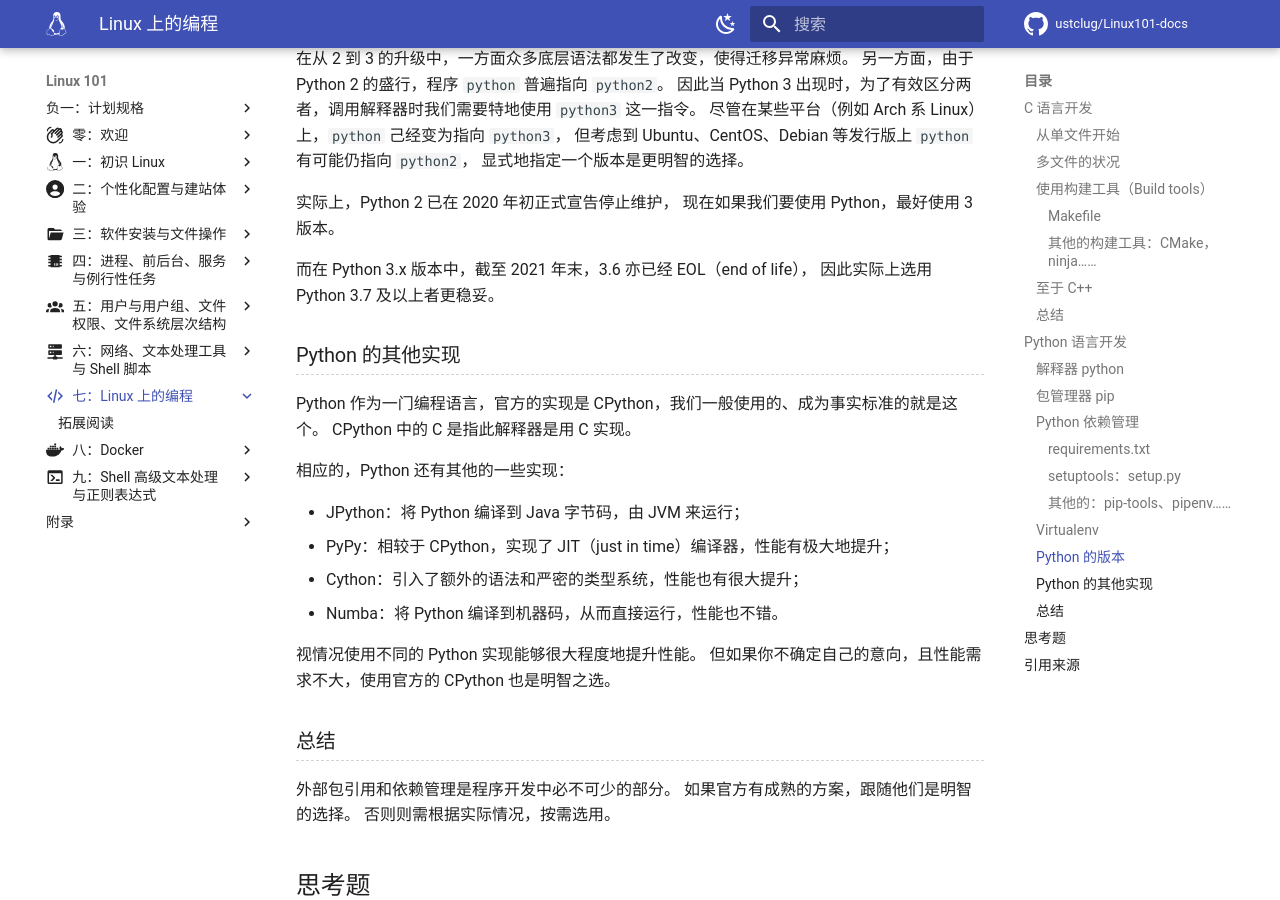
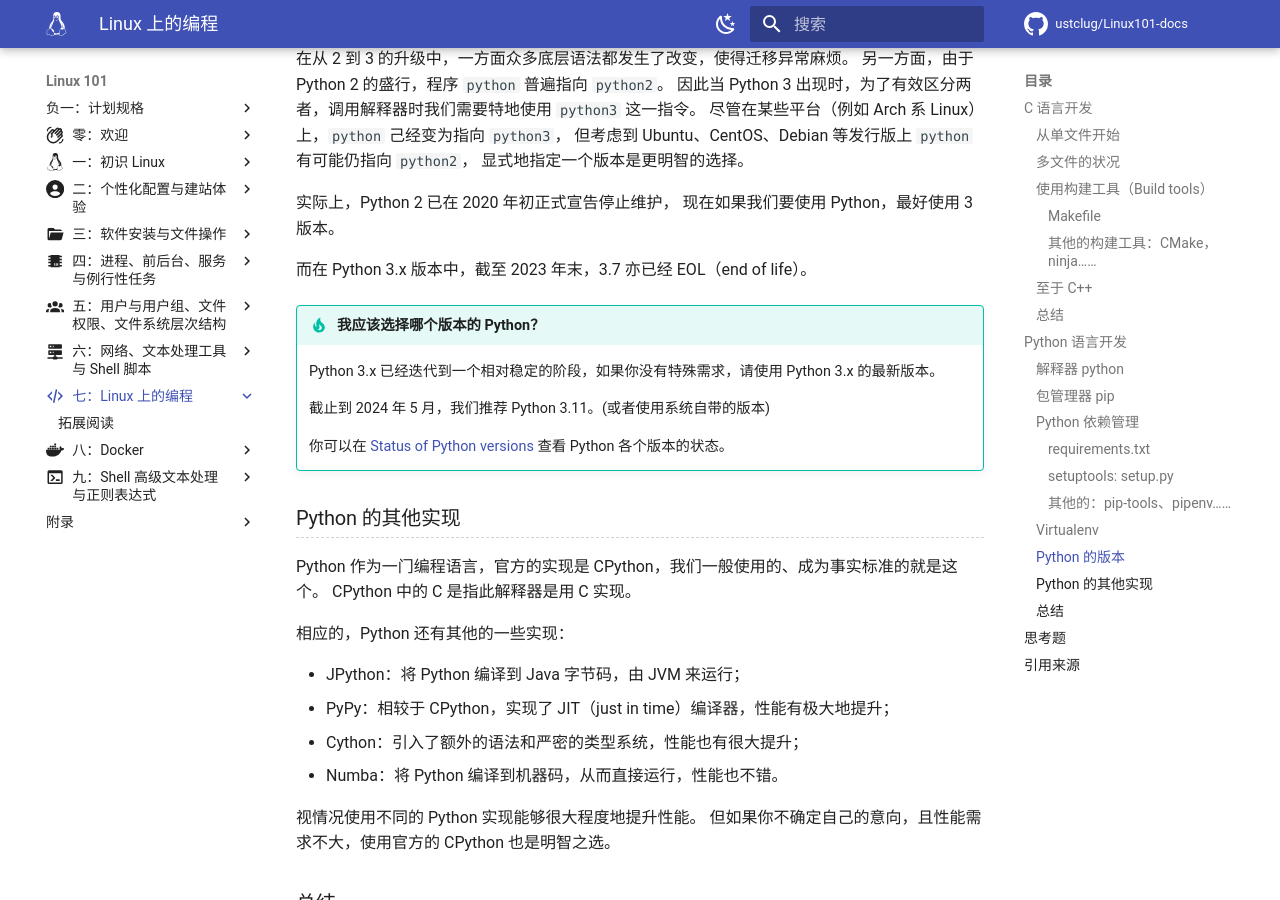
Before and after one commit to ustclug/Linux101-docs, an MkDocs documentation site: the page built from docs/Ch07/index.md, in a window 1280 px wide and 900 px high, scrolled down 9693 px. Built offline with MkDocs 1.6.1 and Material for MkDocs 9.7.7, drawn with Linux system fonts in a browser that asks for light colours; comment, search, counter and statistics services are not loaded; some of the changed text lies outside the part shown.

Commit message:
Ch07: update python version info

```diff
--- a/docs/Ch07/index.md
+++ b/docs/Ch07/index.md
@@ -365,7 +365,7 @@ $ pip3 install -r requirements.txt
 
 此方案简单明了，易于使用，但对于依赖的处理能力不足。
 
-#### setuptools：setup.py {#py-setup}
+#### setuptools: setup.py {#py-setup}
 
 在 PyPI，即 pip 获取 Python 包的来源中，使用 setuptools 是主流选择。
 setuptools 不是 Python 官方的项目，但它已成为 Python 打包（packaging）的事实标准。
@@ -456,8 +456,15 @@ Python 2 到 3 某种程度上讲不是变革，实际上 Python 2 和 3 基本
 实际上，Python 2 已在 2020 年初正式宣告停止维护，
 现在如果我们要使用 Python，最好使用 3 版本。
 
-而在 Python 3.x 版本中，截至 2021 年末，3.6 亦已经 EOL（end of life），
-因此实际上选用 Python 3.7 及以上者更稳妥。
+而在 Python 3.x 版本中，截至 2023 年末，3.7 亦已经 EOL（end of life）。
+
+!!! tip "我应该选择哪个版本的 Python？"
+
+    Python 3.x 已经迭代到一个相对稳定的阶段，如果你没有特殊需求，请使用 Python 3.x 的最新版本。
+
+    截止到 2024 年 5 月，我们推荐 Python 3.11。(或者使用系统自带的版本)
+
+    你可以在 [Status of Python versions](https://devguide.python.org/versions/) 查看 Python 各个版本的状态。
 
 ### Python 的其他实现 {#py-implementations}
 
```
